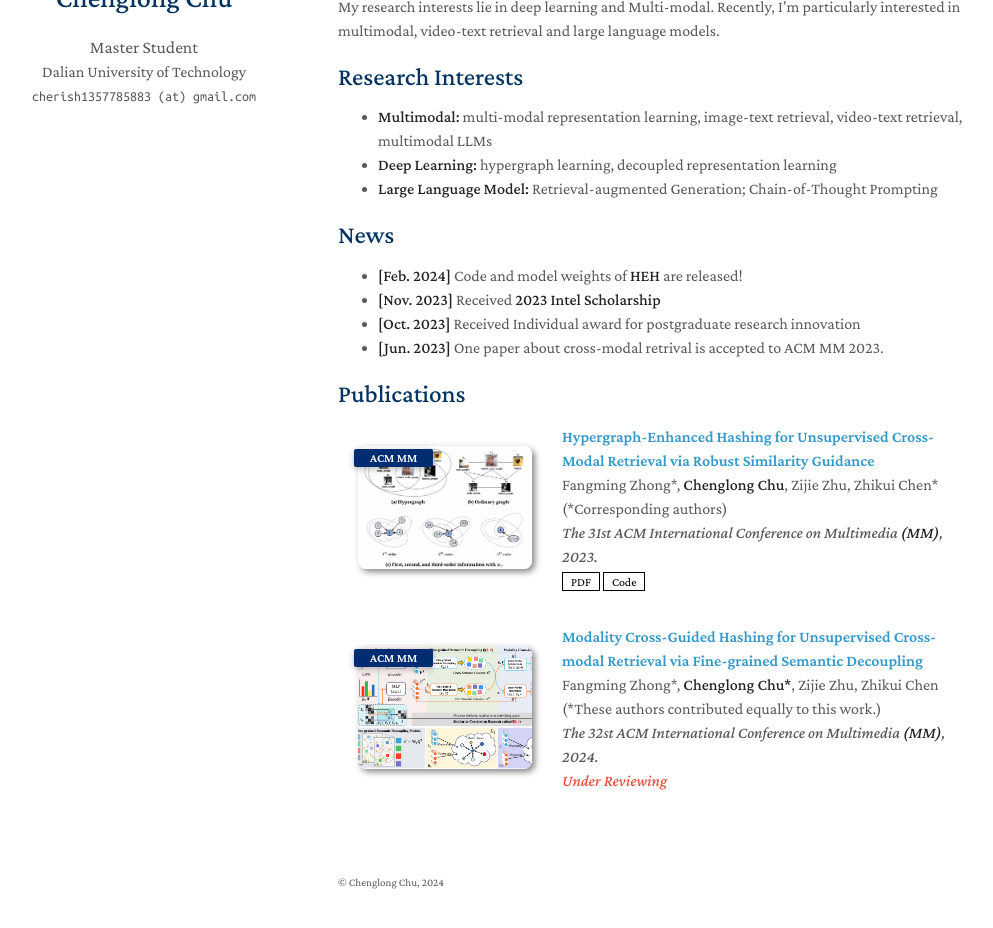
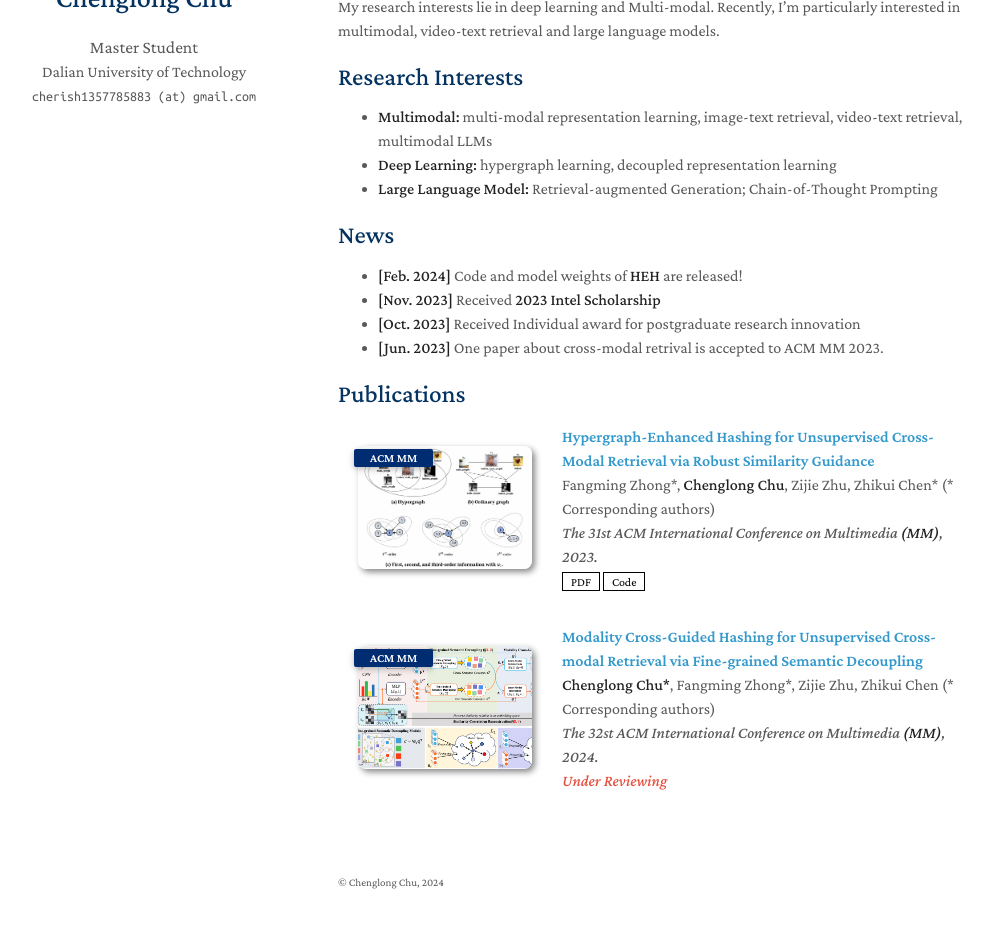
Before and after one commit to Cherishnoobs/Chenglong-Chu.github.io, a Jekyll site: the page built from index.md, in a window 1280 px wide and 1169 px high, cut to the strip 206-1134 px from the top of the window. Shown: the whole strip, without its empty margins (132-1125 px from the left). Built offline with Jekyll 4.4.1, drawn with Linux system fonts in a browser that asks for light colours; nearby versions of some CDN libraries; a style sheet for code colours, icons or effects is not loaded; our own code applies the rules of GitHub Pages for plain Markdown files.

Commit message:
Update publications.yml

```diff
--- a/_data/publications.yml
+++ b/_data/publications.yml
@@ -11,7 +11,7 @@ main:
   #   notes: Early Accept
 
   - title: Hypergraph-Enhanced Hashing for Unsupervised Cross-Modal Retrieval via Robust Similarity Guidance
-    authors: Fangming Zhong*, <strong>Chenglong Chu</strong>, Zijie Zhu, Zhikui Chen* (*Corresponding authors)
+    authors: Fangming Zhong*, <strong>Chenglong Chu</strong>, Zijie Zhu, Zhikui Chen* (* Corresponding authors)
     conference_short: ACM MM
     conference: The 31st ACM International Conference on Multimedia <strong>(MM)</strong>, 2023.
     pdf: https://dl.acm.org/doi/abs/10.1145/3581783.3612116
@@ -19,7 +19,7 @@ main:
     image: ./assets/img/teaser_example_1.png
 
   - title: "Modality Cross-Guided Hashing for Unsupervised Cross-modal Retrieval via Fine-grained Semantic Decoupling"
-    authors: Fangming Zhong*, <strong>Chenglong Chu*</strong>, Zijie Zhu, Zhikui Chen (*These authors contributed equally to this work.)
+    authors: <strong>Chenglong Chu*</strong>, Fangming Zhong*, Zijie Zhu, Zhikui Chen (* Corresponding authors)
     conference_short: ACM MM
     conference: The 32st ACM International Conference on Multimedia <strong>(MM)</strong>, 2024.
     # pdf: https://arxiv.org/pdf/2002.10211.pdf
```
